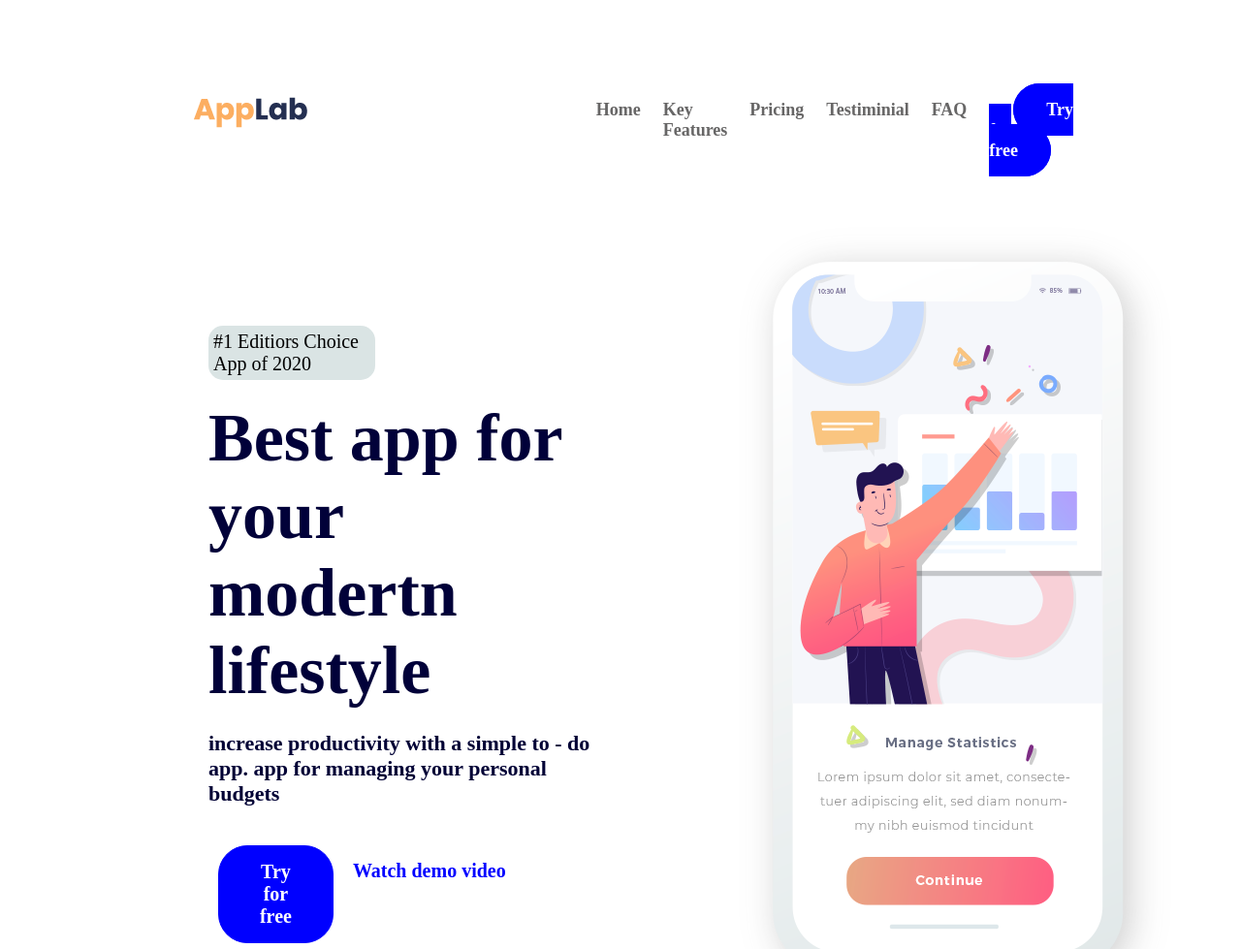
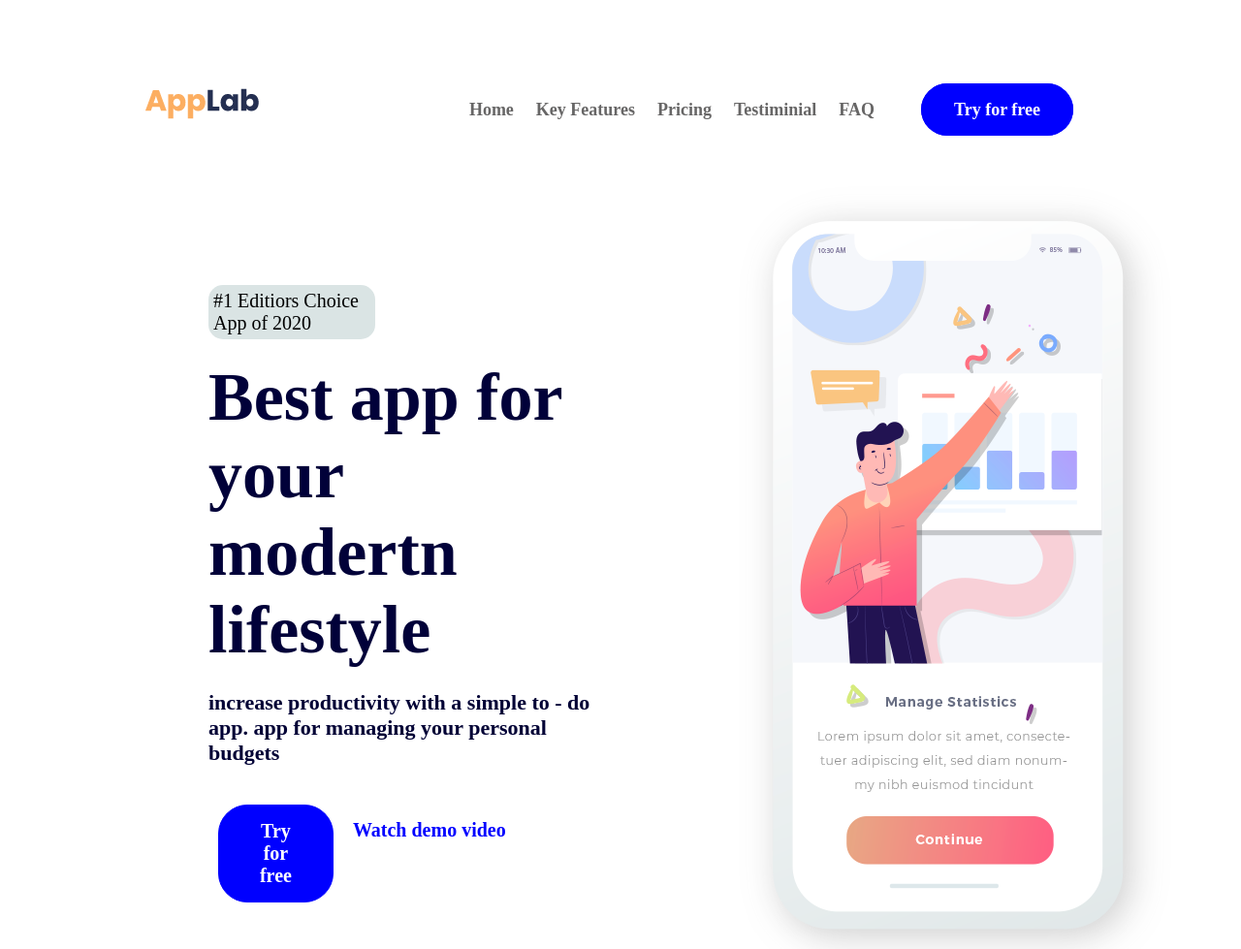
Before and after one commit to Megy3a/AppLab, a plain HTML site: page index.html in a window 1280 px wide. Shown: the top 979 px of the page at 97% size. Drawn offline with Linux system fonts and the light colour scheme.

Commit message:
Update style.css

```diff
--- a/style.css
+++ b/style.css
@@ -18,21 +18,22 @@ img {
     width: 100%;
 }
 .left-1 {
-width: 35%;
+/* width: 35%;
 margin-top: 25px;
-margin-left: 50px;
+margin-left: 50px;     */
 }
 .top-1 {
     display: flex;
-    justify-content: center;
+    justify-content: space-between;
     padding: 75px 150px 50px 150px;
+    align-items: center;
 }
 .right-1 {
     display: flex;
-    width: 65%;
+/*     width: 65%; */
     font-size: 18px;
     font-weight: bold;
-    margin-left: 180px;
+/*     margin-left: 180px; */
 
 }
 .li1 {
```
